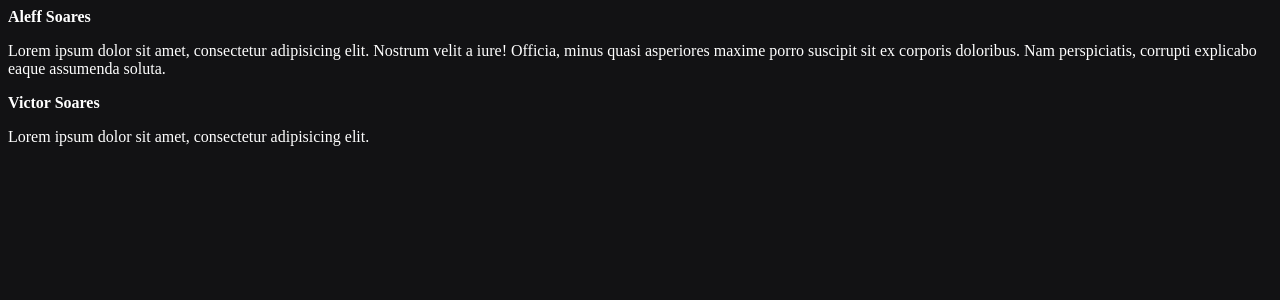
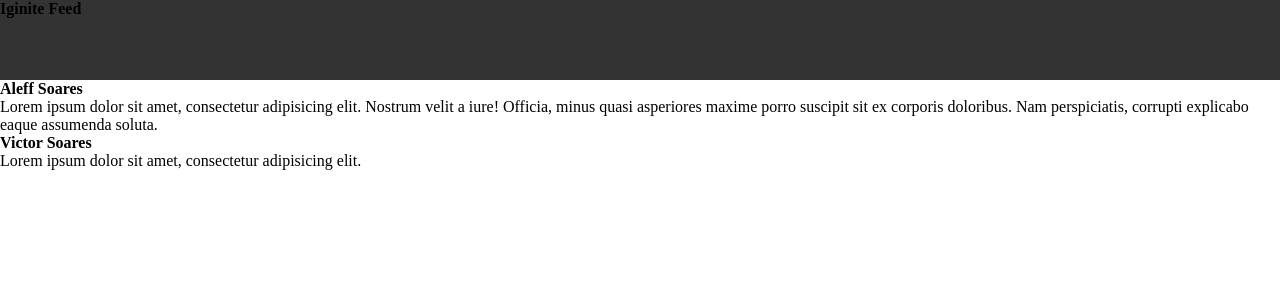
Before and after one commit to AleffSoares/Feed-ignite, a React (Vite) app: page / in a window 1280 px wide. Shown: the top 300 px of the page. Built offline with nearby package versions, Linux system fonts and the light colour scheme.

Commit message:
Criação dos estilos css e declaração de variaveis de cores

```diff
--- a/src/App.jsx
+++ b/src/App.jsx
@@ -1,21 +1,23 @@
 import { Post } from './Post';
+import { Header } from './components/Header';
 
-import './styles.css';
+
+import './global.css';
 export function App() {
 
   return (
     <div>
+      <Header />
       <Post
         author="Aleff Soares"
         content="Lorem ipsum dolor sit amet, consectetur adipisicing elit. Nostrum velit a iure! Officia, minus quasi asperiores maxime porro suscipit sit ex corporis doloribus. Nam perspiciatis, corrupti explicabo eaque assumenda soluta."
       />
-
       <Post
         author="Victor Soares"
         content="Lorem ipsum dolor sit amet, consectetur adipisicing elit."
       />
     </div>
-  )
+  );
 }
 
 export default App
--- a/src/Post.jsx
+++ b/src/Post.jsx
@@ -4,5 +4,5 @@ export function Post(props) {
       <strong>{props.author}</strong>
       <p>{props.content}</p>
     </div>
-  )
+  );
 }
--- a/src/components/Header.jsx
+++ b/src/components/Header.jsx
@@ -0,0 +1,9 @@
+import  styles from  './Header.module.css';
+export function Header() {
+  return (
+    <header className={styles.header}>
+      <strong>Iginite Feed</strong>
+    </header>
+
+  );
+}
--- /dev/null
+++ b/src/components/Header.module.css
@@ -0,0 +1,4 @@
+.header {
+  background: #333;
+  height: 80px;
+}
--- /dev/null
+++ b/src/global.css
@@ -0,0 +1,23 @@
+/* Criação de variaveis CSS */
+:root {
+  --white: #ffffff;
+  --gray-100:#e1e1e6;
+  --gray-300:#c4c4cc;
+  --gray-400:#8d8d99;
+  --gray-600:#323238;
+  --gray-700:#29292e;
+  --gray-800:#202024;
+  --gray-700:#121214;
+  --green-500:#00875f;
+}
+
+
+* {
+  margin: 0;
+  padding: 0;
+  box-sizing: border-box;
+}
+
+body {
+
+}
--- a/src/styles.css
+++ /dev/null
@@ -1,4 +0,0 @@
-body {
-  background: #121214;
-  color: #fff;
-}
```
